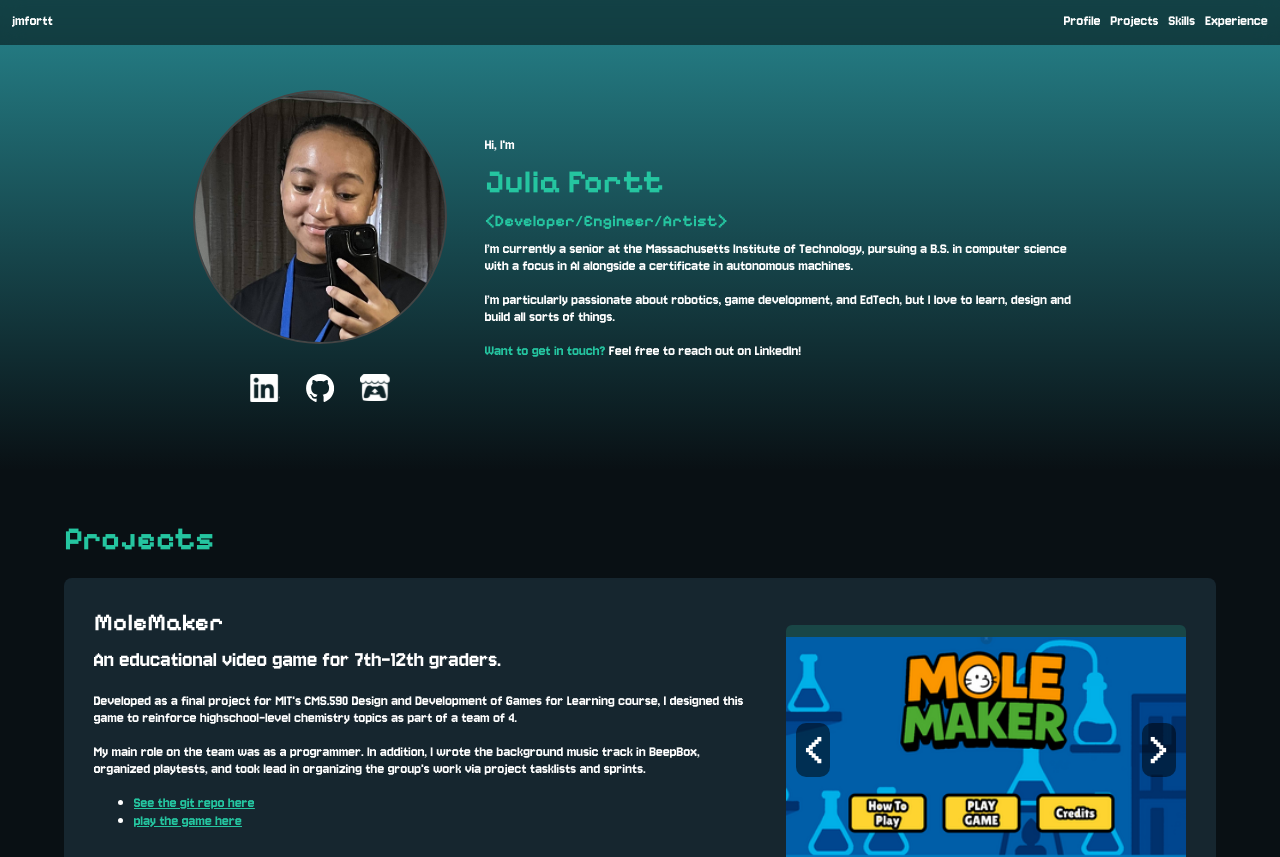
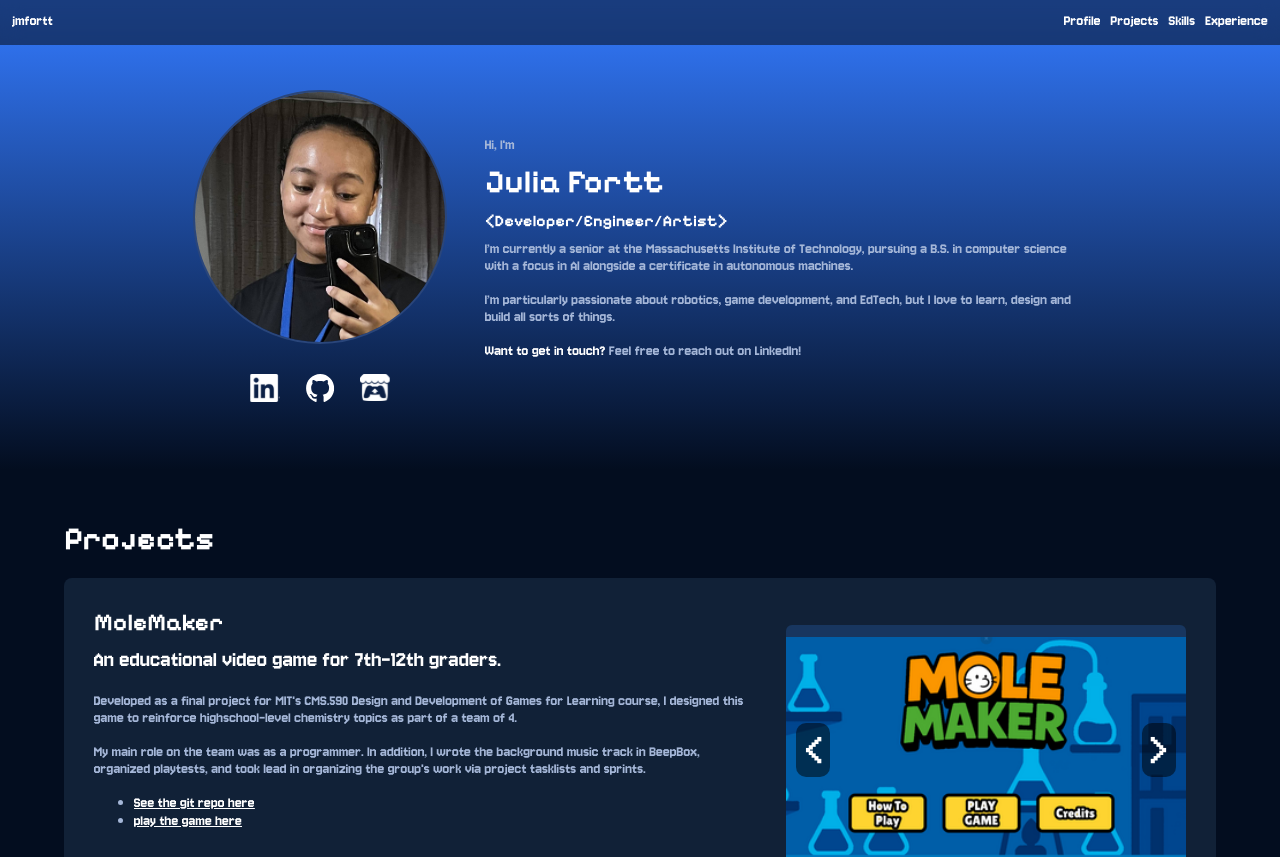
Before and after one commit to JMFortt/jmfortt.github.io, a React (Vite) app: page / in a window 1280 px wide. Shown: the top 857 px of the page. Built offline with nearby package versions, Linux system fonts and the light colour scheme.

Commit message:
change color scheme

```diff
--- a/src/App.css
+++ b/src/App.css
@@ -16,13 +16,13 @@ html {
 }
 
 :root {
-  --background-color: #091014;
-  --gradient-color: #26848c;
-  --complement-color: #454545;
-  --text-color: #ffffff;
-  --contrast-color: rgba(37, 197, 160, 1);
-  --card-color: rgba(61, 105, 128, 0.25);
-  --tag-color: rgba(37, 197, 160, 0.2);
+  --background-color: #030d1f;
+  --gradient-color: #337aff;
+  --complement-color: #2a467b;
+  --text-color: #a5b7d8;
+  --contrast-color: rgb(255, 255, 255);
+  --card-color: rgba(61, 91, 128, 0.25);
+  --tag-color: rgba(50, 139, 255, 0.2);
 }
 
 body {
--- a/src/sections/Header/HeaderStyles.module.css
+++ b/src/sections/Header/HeaderStyles.module.css
@@ -32,7 +32,7 @@
 }
 
 .text {
-  color: var(--text-color);
+  color: var(--contrast-color);
   font-family: jersey10;
   font-size: 16px;
   text-decoration: none;
--- a/src/sections/Projects/ProjectCardStyles.module.css
+++ b/src/sections/Projects/ProjectCardStyles.module.css
@@ -58,7 +58,7 @@
 }
 
 .title {
-  color: var(--text-color);
+  color: var(--contrast-color);
   text-align: left;
   font-size: 24px;
   font-family: "pixelifySans";
@@ -68,7 +68,7 @@
 .subtitle {
   font-size: 24px;
   font-family: "jersey10";
-  color: var(--text-color);
+  color: var(--contrast-color);
   margin-top: 10px;
   margin-bottom: 20px;
 }
```
